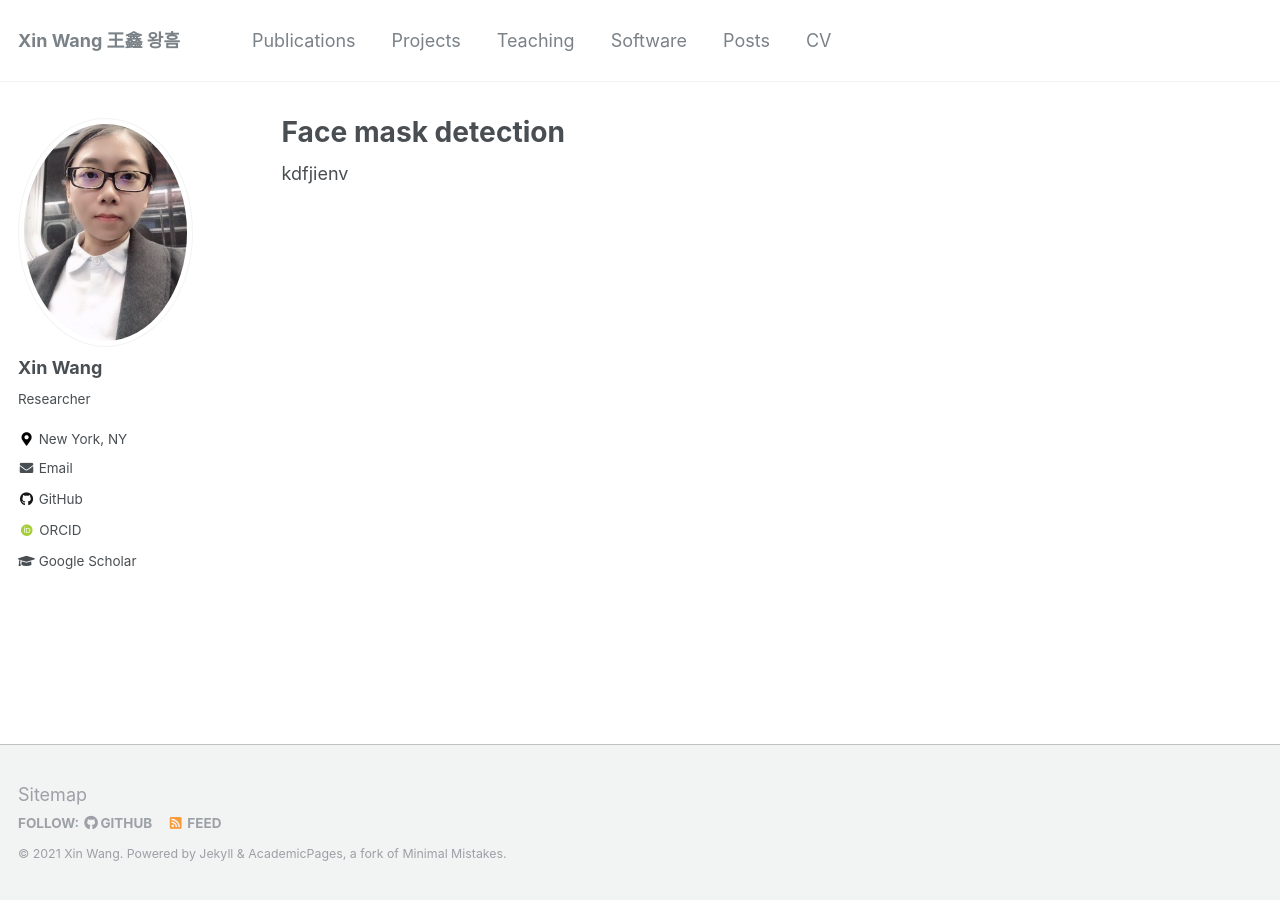
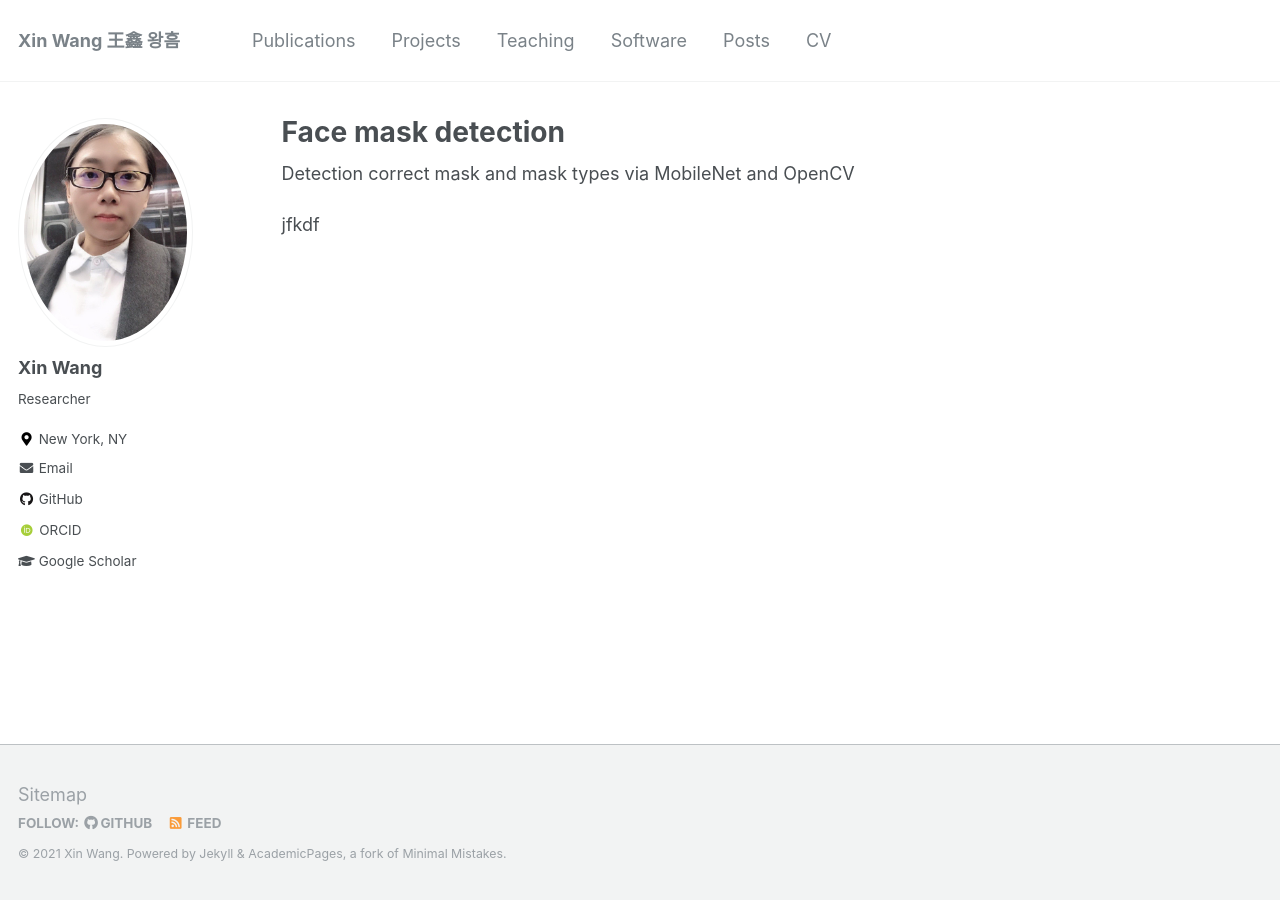
Before and after one commit to xin-wang-kr/xin-wang-kr.github.io, a Jekyll site: the page built from _pages/projects/face-mask.md, in a window 1280 px wide. Built offline with Jekyll 4.4.1, drawn with Linux system fonts in a browser that asks for light colours; some web fonts are replaced.

Commit message:
Update face-mask.md

```diff
--- a/_pages/projects/face-mask.md
+++ b/_pages/projects/face-mask.md
@@ -5,4 +5,6 @@ permalink: /projects/face-mask
 
 {% include base_path %}
 
-kdfjienv
+Detection correct mask and mask types via MobileNet and OpenCV
+
+jfkdf
```
